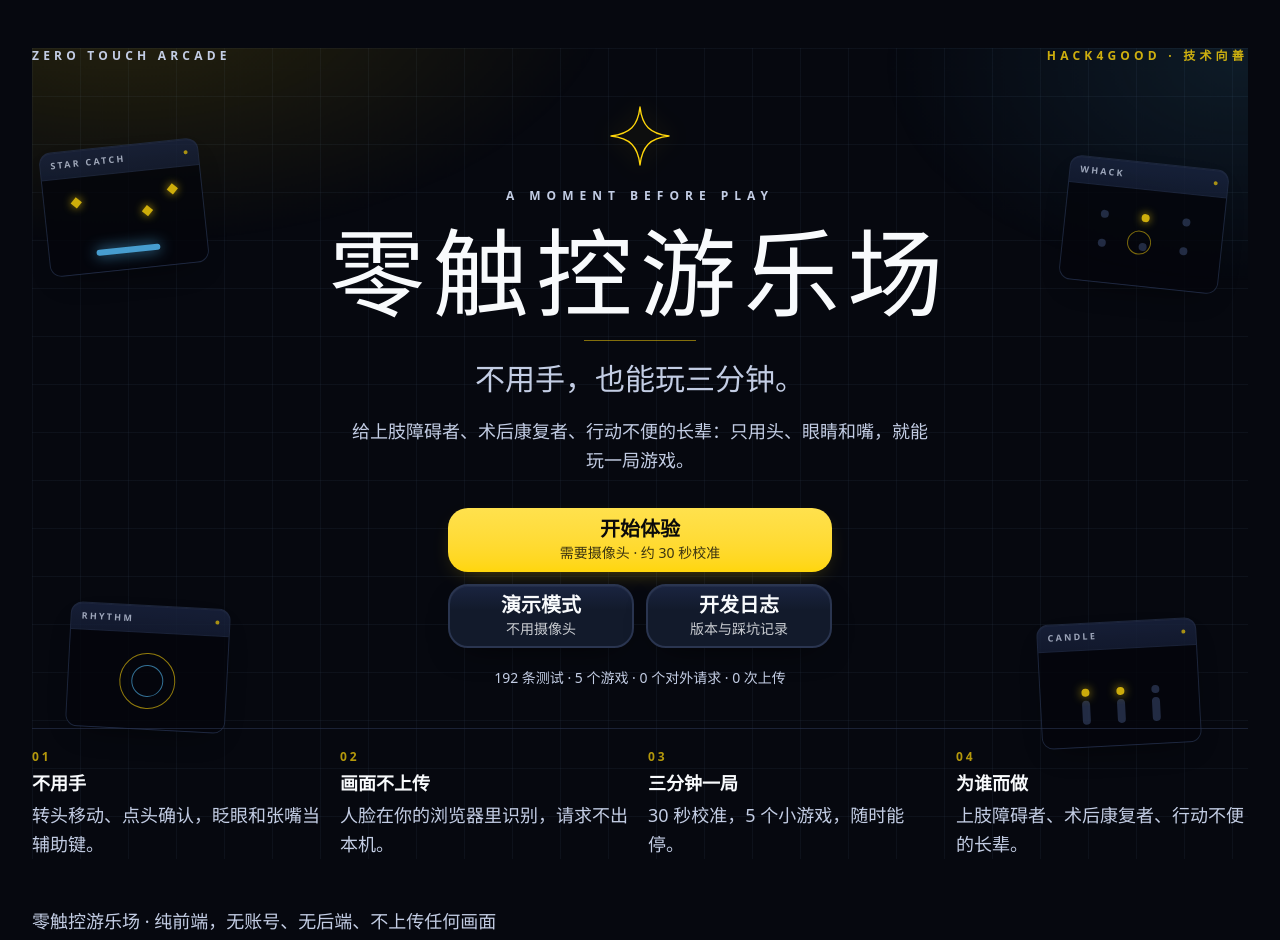
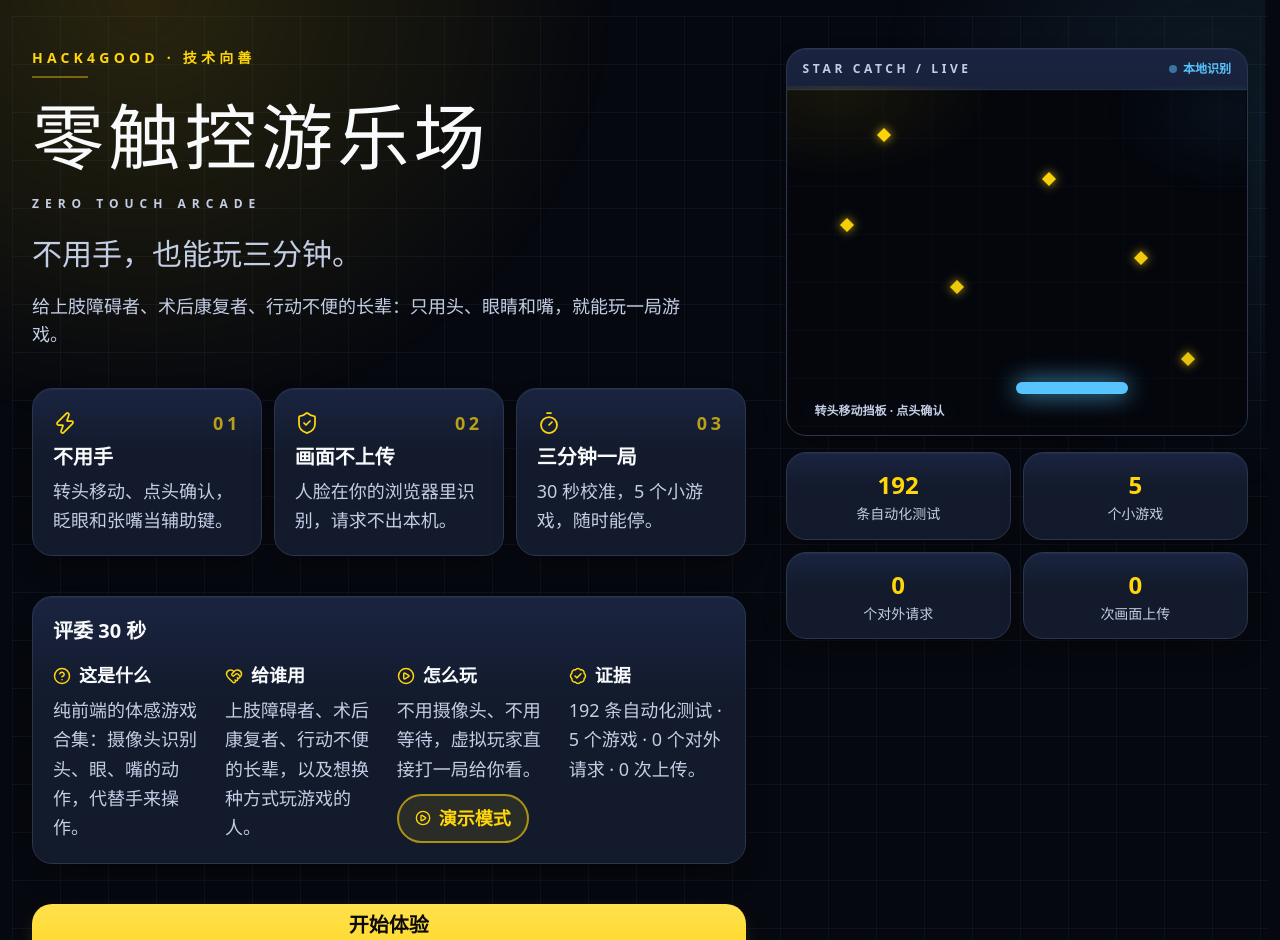
Before and after one commit to 333yi-max/zero-touch-arcade, a React (Vite) app in the folder app/: page / in a window 1280 px wide. Shown: the top 940 px of the page. Built offline with nearby package versions, Linux system fonts and the light colour scheme.

Commit message:
revert: 首页恢复宽两栏布局，启动页保留并拆出星标组件

```diff
--- a/app/src/components/BootLoading.tsx
+++ b/app/src/components/BootLoading.tsx
@@ -1,4 +1,4 @@
-import { StarMark } from './StartScreen';
+import { StarMark } from './StarMark';
 
 /** 启动页：约 0.9 秒的品牌过场，让首屏有仪式感，不做假进度条。 */
 export default function BootLoading() {
--- a/app/src/components/StartScreen.tsx
+++ b/app/src/components/StartScreen.tsx
@@ -1,4 +1,18 @@
 import { useState } from 'react';
+import {
+  BadgeCheck,
+  Hand,
+  HeartHandshake,
+  HelpCircle,
+  Lock,
+  Monitor,
+  PlayCircle,
+  ScrollText,
+  ShieldCheck,
+  Timer,
+  Zap,
+  type LucideIcon,
+} from 'lucide-react';
 import { countExternalResources } from '../game/networkStats';
 import { TEST_COUNT } from '../generated/testCount';
 import { GAMES } from './gameMeta';
@@ -13,11 +27,22 @@ interface StartScreenProps {
   onOpenDevlog: () => void;
 }
 
-const FEATURES: readonly [string, string, string][] = [
-  ['01', '不用手', '转头移动、点头确认，眨眼和张嘴当辅助键。'],
-  ['02', '画面不上传', '人脸在你的浏览器里识别，请求不出本机。'],
-  ['03', '三分钟一局', `30 秒校准，${GAMES.length} 个小游戏，随时能停。`],
-  ['04', '为谁而做', '上肢障碍者、术后康复者、行动不便的长辈。'],
+const FEATURES: readonly [string, string, string, string][] = [
+  ['01', '不用手', '转头移动、点头确认，眨眼和张嘴当辅助键。', 'zap'],
+  ['02', '画面不上传', '人脸在你的浏览器里识别，请求不出本机。', 'shield-check'],
+  ['03', '三分钟一局', `30 秒校准，${GAMES.length} 个小游戏，随时能停。`, 'timer'],
+];
+
+const FEATURE_ICONS: Record<string, LucideIcon> = {
+  zap: Zap,
+  'shield-check': ShieldCheck,
+  timer: Timer,
+};
+
+const NOTICE_ITEMS: { icon: LucideIcon; text: string }[] = [
+  { icon: Lock, text: '视频只在你的浏览器里处理，不会上传到任何服务器。' },
+  { icon: Monitor, text: '建议使用 Chrome 或 Edge，并在弹出提示时允许使用摄像头。' },
+  { icon: Hand, text: '没有摄像头也没关系，选「演示模式」即可看完整个玩法。' },
 ];
 
 export default function StartScreen({
@@ -27,34 +52,107 @@ export default function StartScreen({
   onStartDemo,
   onOpenDevlog,
 }: StartScreenProps) {
+  const [notice, setNotice] = useState('');
   // 对外请求在挂载这一刻实测：任何上传/埋点都会让这个数字变成非 0
   const [externalRequests] = useState(() =>
     countExternalResources(performance.getEntriesByType('resource'), location.origin),
   );
+  const stats: readonly [string, string][] = [
+    [String(TEST_COUNT), '条自动化测试'],
+    [String(GAMES.length), '个小游戏'],
+    [String(externalRequests), '个对外请求'],
+    ['0', '次画面上传'],
+  ];
 
   return (
-    <div className="relative flex min-h-[calc(100dvh-6rem)] flex-col overflow-hidden">
-      <div aria-hidden="true" className="bg-arcade pointer-events-none absolute -inset-12 -z-10" />
-      <FloatingCards />
+    <div className="relative flex flex-col gap-10">
+      <div
+        aria-hidden="true"
+        className="bg-arcade pointer-events-none absolute -inset-x-5 -top-8 -bottom-10 -z-10"
+      />
 
-      <div className="relative flex items-center justify-between text-xs font-semibold tracking-[0.35em] text-dim">
-        <span>ZERO TOUCH ARCADE</span>
-        <span className="text-accent/80">HACK4GOOD · 技术向善</span>
+      <div className="grid gap-10 lg:grid-cols-5 lg:items-start">
+        <div className="flex flex-col gap-10 lg:col-span-3">
+      <header className="animate-fade-in-up flex flex-col gap-5">
+        <div className="flex flex-col gap-2">
+          <p className="text-sm font-bold tracking-[0.3em] text-accent">
+            HACK4GOOD · 技术向善
+          </p>
+          <span aria-hidden="true" className="h-0.5 w-14 bg-accent/40" />
+        </div>
+        <h1 className="font-display text-5xl leading-[1.08] tracking-[0.06em] sm:text-7xl">
+          零触控游乐场
+        </h1>
+        <p className="text-xs font-semibold tracking-[0.5em] text-dim">
+          ZERO TOUCH ARCADE
+        </p>
+        <p className="mt-1 text-2xl text-dim sm:text-3xl">不用手，也能玩三分钟。</p>
+        <p className="max-w-prose text-lg text-dim">
+          给上肢障碍者、术后康复者、行动不便的长辈：只用头、眼睛和嘴，就能玩一局游戏。
+        </p>
+      </header>
+
+      <div className="animate-fade-in-up stagger-2 grid gap-3 sm:grid-cols-3">
+        {FEATURES.map(([no, title, detail, icon]) => {
+          const Icon = FEATURE_ICONS[icon] ?? Zap;
+          return (
+            <div
+              key={no}
+              className="card-surface flex flex-col gap-1.5 rounded-card border border-edge p-5 shadow-card transition duration-200 ease-out-soft hover:border-accent/50 hover:bg-card-hi"
+            >
+              <div className="flex items-center justify-between">
+                <Icon size={24} strokeWidth={1.75} aria-hidden="true" className="text-accent" />
+                <span className="text-lg font-black tracking-[0.2em] text-accent/70">{no}</span>
+              </div>
+              <span className="text-xl font-bold">{title}</span>
+              <span className="text-base leading-relaxed text-dim">{detail}</span>
+            </div>
+          );
+        })}
       </div>
 
-      <div className="relative mx-auto flex w-full max-w-2xl flex-1 flex-col items-center justify-center gap-5 py-10 text-center">
-        <StarMark />
-        <p className="text-xs font-semibold tracking-[0.5em] text-dim">A MOMENT BEFORE PLAY</p>
-        <h1 className="font-display text-6xl leading-none tracking-[0.08em] sm:text-8xl">
-          零触控游乐场
-        </h1>
-        <div aria-hidden="true" className="h-px w-28 bg-accent/50" />
-        <p className="text-2xl text-dim sm:text-3xl">不用手，也能玩三分钟。</p>
-        <p className="max-w-xl text-lg leading-relaxed text-dim">
-          给上肢障碍者、术后康复者、行动不便的长辈：只用头、眼睛和嘴，就能玩一局游戏。
+      <section
+        aria-label="评委三十秒速览"
+        className="animate-fade-in-up stagger-3 card-surface flex flex-col gap-4 rounded-card border border-edge p-5 shadow-card"
+      >
+        <h2 className="text-xl font-bold">评委 30 秒</h2>
+        <div className="grid gap-4 sm:grid-cols-2 lg:grid-cols-4">
+          <JudgeItem
+            icon={HelpCircle}
+            title="这是什么"
+            text="纯前端的体感游戏合集：摄像头识别头、眼、嘴的动作，代替手来操作。"
+          />
+          <JudgeItem
+            icon={HeartHandshake}
+            title="给谁用"
+            text="上肢障碍者、术后康复者、行动不便的长辈，以及想换种方式玩游戏的人。"
+          />
+          <div className="flex flex-col gap-1.5">
+            <p className="flex items-center gap-2 text-base font-bold">
+              <PlayCircle size={18} aria-hidden="true" className="shrink-0 text-accent" />
+              怎么玩
             </p>
+            <p className="text-base leading-relaxed text-dim">
+              不用摄像头、不用等待，虚拟玩家直接打一局给你看。
+            </p>
+            <button
+              type="button"
+              onClick={onStartDemo}
+              className="mt-1 inline-flex min-h-11 w-fit items-center gap-2 self-start rounded-full border-2 border-accent/60 bg-accent/10 px-4 py-2 text-base font-bold text-accent transition duration-200 ease-out-soft hover:bg-accent/20"
+            >
+              <PlayCircle size={16} aria-hidden="true" />
+              演示模式
+            </button>
+          </div>
+          <JudgeItem
+            icon={BadgeCheck}
+            title="证据"
+            text={`${TEST_COUNT} 条自动化测试 · ${GAMES.length} 个游戏 · ${externalRequests} 个对外请求 · 0 次上传。`}
+          />
+        </div>
+      </section>
 
-        <div className="mt-3 flex w-full max-w-sm flex-col gap-3">
+      <div className="animate-fade-in-up stagger-4 flex flex-col gap-4">
         <Button
           onClick={onStartCamera}
           hint={hasCalibration ? '上次已校准 · 直接进入' : '需要摄像头 · 约 30 秒校准'}
@@ -66,111 +164,126 @@ export default function StartScreen({
             重新校准
           </Button>
         ) : null}
-          <div className="grid grid-cols-2 gap-3">
-            <Button variant="secondary" onClick={onStartDemo} hint="不用摄像头">
+        <Button variant="secondary" onClick={onStartDemo} hint="不用摄像头，看虚拟玩家怎么玩">
           演示模式
         </Button>
-            <Button variant="secondary" onClick={onOpenDevlog} hint="版本与踩坑记录">
+        <Button
+          variant="secondary"
+          onClick={() => setNotice('60 秒介绍视频还在制作中，上线后这里可以直接播放。')}
+          hint="约 60 秒"
+        >
+          看 60 秒视频
+        </Button>
+        <Button
+          variant="secondary"
+          onClick={onOpenDevlog}
+          icon={<ScrollText size={20} />}
+          hint="版本记录、踩过的坑与已知限制"
+        >
           开发日志
         </Button>
       </div>
-        </div>
 
-        <p className="text-sm text-dim">
-          {TEST_COUNT} 条测试 · {GAMES.length} 个游戏 · {externalRequests} 个对外请求 · 0 次上传
+      <p role="status" aria-live="polite" className="min-h-6 text-lg font-semibold text-accent">
+        {notice}
       </p>
         </div>
 
-      <div className="relative grid gap-4 border-t border-edge/60 pt-5 sm:grid-cols-2 lg:grid-cols-4">
-        {FEATURES.map(([no, title, detail]) => (
-          <div key={no} className="flex flex-col gap-1">
-            <span className="text-xs font-black tracking-[0.25em] text-accent/70">{no}</span>
-            <span className="text-lg font-bold">{title}</span>
-            <span className="text-base leading-relaxed text-dim">{detail}</span>
+        <aside className="flex flex-col gap-4 lg:col-span-2 lg:sticky lg:top-8">
+          <PreviewCard />
+          <div className="grid grid-cols-2 gap-3">
+            {stats.map(([value, label]) => (
+              <div
+                key={label}
+                className="card-surface rounded-card border border-edge px-2 py-4 text-center shadow-card"
+              >
+                <p className="text-2xl font-black tabular-nums text-accent">{value}</p>
+                <p className="mt-1 text-sm leading-tight text-dim">{label}</p>
               </div>
             ))}
           </div>
+        </aside>
+      </div>
+
+      <section
+        aria-label="使用前请知道"
+        className="card-surface flex flex-col gap-3 rounded-card border border-edge p-5 text-lg shadow-card"
+      >
+        <h2 className="text-xl font-bold">使用前请知道</h2>
+        {NOTICE_ITEMS.map(({ icon: Icon, text }) => (
+          <p key={text} className="flex gap-2.5 text-dim">
+            <Icon size={20} aria-hidden="true" className="mt-1 shrink-0 text-ring" />
+            <span>{text}</span>
+          </p>
+        ))}
+      </section>
     </div>
   );
 }
 
-/** 四角星线框：加载页与首页共用的品牌符号。 */
-export function StarMark({ size = 64 }: { size?: number }) {
+function JudgeItem({
+  icon: Icon,
+  title,
+  text,
+}: {
+  icon: LucideIcon;
+  title: string;
+  text: string;
+}) {
   return (
-    <svg
-      width={size}
-      height={size}
-      viewBox="0 0 64 64"
-      aria-hidden="true"
-      className="text-accent drop-shadow-[0_0_12px_rgba(255,214,10,0.35)]"
-    >
-      <path
-        d="M32 3 C34.2 22 42 29.8 61 32 C42 34.2 34.2 42 32 61 C29.8 42 22 34.2 3 32 C22 29.8 29.8 22 32 3 Z"
-        fill="none"
-        stroke="currentColor"
-        strokeWidth="1.4"
-        strokeLinejoin="round"
-      />
-    </svg>
-  );
-}
-
-/** 首页两侧漂浮的游戏卡：装饰，不参与交互。 */
-function FloatingCards() {
-  return (
-    <div aria-hidden="true" className="pointer-events-none absolute inset-0 hidden lg:block">
-      <FloatCard className="left-[1%] top-[12%] -rotate-6" label="STAR CATCH">
-        <span className="absolute left-[18%] top-[22%] h-2 w-2 rotate-45 bg-accent shadow-[0_0_8px_rgba(255,214,10,0.9)]" />
-        <span className="absolute left-[62%] top-[38%] h-2 w-2 rotate-45 bg-accent shadow-[0_0_8px_rgba(255,214,10,0.9)]" />
-        <span className="absolute right-[16%] top-[18%] h-2 w-2 rotate-45 bg-accent shadow-[0_0_8px_rgba(255,214,10,0.9)]" />
-        <span className="absolute bottom-[16%] left-1/2 h-1.5 w-16 -translate-x-1/2 rounded-full bg-ring shadow-[0_0_14px_rgba(88,196,255,0.9)]" />
-      </FloatCard>
-
-      <FloatCard className="left-[3%] bottom-[16%] rotate-3" label="RHYTHM">
-        <span className="absolute left-1/2 top-1/2 h-14 w-14 -translate-x-1/2 -translate-y-1/2 rounded-full border border-accent/70" />
-        <span className="absolute left-1/2 top-1/2 h-8 w-8 -translate-x-1/2 -translate-y-1/2 rounded-full border border-ring/70" />
-      </FloatCard>
-
-      <FloatCard className="right-[2%] top-[14%] rotate-6" label="WHACK">
-        <span className="absolute left-[22%] top-[26%] h-2 w-2 rounded-full bg-edge" />
-        <span className="absolute left-[48%] top-[26%] h-2 w-2 rounded-full bg-accent shadow-[0_0_8px_rgba(255,214,10,0.9)]" />
-        <span className="absolute left-[74%] top-[26%] h-2 w-2 rounded-full bg-edge" />
-        <span className="absolute left-[22%] top-[56%] h-2 w-2 rounded-full bg-edge" />
-        <span className="absolute left-[48%] top-[56%] h-2 w-2 rounded-full bg-edge" />
-        <span className="absolute left-[74%] top-[56%] h-2 w-2 rounded-full bg-edge" />
-        <span className="absolute left-[48%] top-[56%] h-6 w-6 -translate-x-1/2 -translate-y-1/2 rounded-full border border-accent/60" />
-      </FloatCard>
-
-      <FloatCard className="right-[4%] bottom-[14%] -rotate-3" label="CANDLE">
-        <span className="absolute bottom-[22%] left-[26%] h-6 w-2 rounded-sm bg-edge" />
-        <span className="absolute bottom-[22%] left-[48%] h-6 w-2 rounded-sm bg-edge" />
-        <span className="absolute bottom-[22%] left-[70%] h-6 w-2 rounded-sm bg-edge" />
-        <span className="absolute bottom-[52%] left-[26%] h-2 w-2 rounded-full bg-accent shadow-[0_0_10px_rgba(255,214,10,0.9)]" />
-        <span className="absolute bottom-[52%] left-[48%] h-2 w-2 rounded-full bg-accent shadow-[0_0_10px_rgba(255,214,10,0.9)]" />
-        <span className="absolute bottom-[52%] left-[70%] h-2 w-2 rounded-full bg-edge" />
-      </FloatCard>
+    <div className="flex flex-col gap-1.5">
+      <p className="flex items-center gap-2 text-base font-bold">
+        <Icon size={18} aria-hidden="true" className="shrink-0 text-accent" />
+        {title}
+      </p>
+      <p className="text-base leading-relaxed text-dim">{text}</p>
     </div>
   );
 }
 
-function FloatCard({
-  className,
-  label,
-  children,
-}: {
-  className: string;
-  label: string;
-  children: React.ReactNode;
-}) {
+/** 首页右侧的静态玩法示意：不加载摄像头也能一眼看懂怎么玩。 */
+function PreviewCard() {
+  /** [left%, 静态 top%, 时长 s, 延迟 s]；静态位置是 reduced-motion 下的兜底。 */
+  const stars: readonly [number, number, number, number][] = [
+    [20, 22, 5.2, -1.2],
+    [56, 16, 6.4, -3.4],
+    [76, 40, 4.6, -2.1],
+    [36, 54, 5.8, -4.4],
+    [86, 66, 6.8, -0.6],
+    [12, 72, 5.4, -2.8],
+  ];
   return (
+    <figure className="card-surface overflow-hidden rounded-card border border-edge shadow-card">
+      <div className="flex items-center justify-between border-b border-edge/60 px-4 py-3">
+        <span className="text-xs font-bold tracking-[0.3em] text-dim">STAR CATCH / LIVE</span>
+        <span className="flex items-center gap-1.5 text-xs font-bold text-ring">
+          <span className="h-2 w-2 animate-pulse rounded-full bg-ring" />
+          本地识别
+        </span>
+      </div>
+      <div className="relative aspect-[4/3] w-full bg-[#04060c]">
+        <div aria-hidden="true" className="bg-arcade pointer-events-none absolute inset-0 opacity-60" />
+        {stars.map(([left, top, dur, delay]) => (
+          <span
+            key={`${left}-${top}`}
+            aria-hidden="true"
+            className="animate-fall-star absolute h-2.5 w-2.5 rotate-45 bg-accent shadow-[0_0_10px_rgba(255,214,10,0.8)]"
+            style={{
+              left: `${left}%`,
+              top: `${top}%`,
+              animationDuration: `${dur}s`,
+              animationDelay: `${delay}s`,
+            }}
+          />
+        ))}
         <div
-      className={`card-surface absolute w-40 overflow-hidden rounded-xl border border-edge/70 opacity-80 shadow-card ${className}`}
-    >
-      <div className="flex items-center justify-between border-b border-edge/50 px-2.5 py-1.5">
-        <span className="text-[9px] font-bold tracking-[0.25em] text-dim">{label}</span>
-        <span className="h-1 w-1 rounded-full bg-accent/80" />
+          aria-hidden="true"
+          className="absolute bottom-[12%] left-[62%] h-3 w-28 -translate-x-1/2 rounded-full bg-ring shadow-[0_0_24px_rgba(88,196,255,0.9)]"
+        />
+        <span className="absolute bottom-3 left-4 rounded-full bg-page/80 px-3 py-1 text-xs font-semibold text-dim">
+          转头移动挡板 · 点头确认
+        </span>
       </div>
-      <div className="relative h-24 bg-[#04060c]">{children}</div>
-    </div>
+    </figure>
   );
 }
```
Also changed, not shown: app/src/components/StarMark.tsx (added, +20 -0 lines), 3 other files (tests, documents, lock files or other folders). Lines whose indentation alone changed are shown as unchanged.
